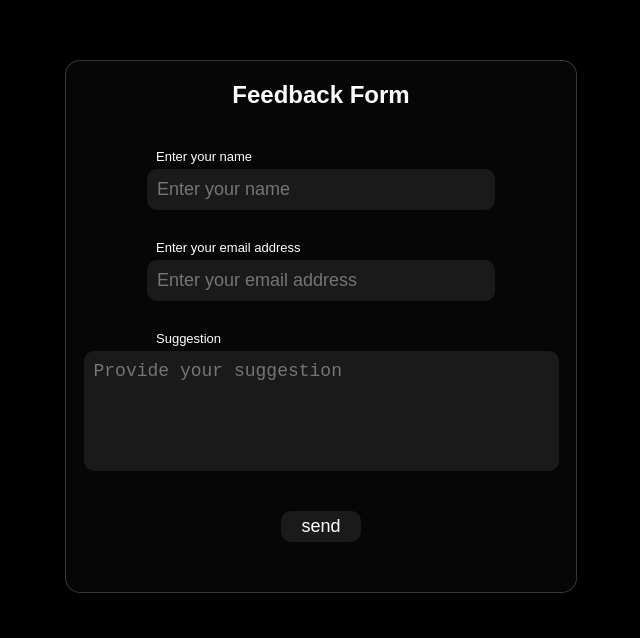
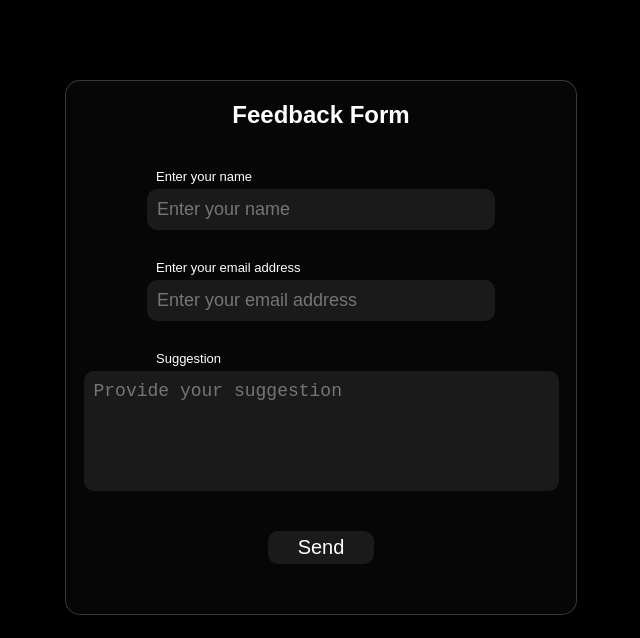
Before and after one commit to abhinandan029/My-Portfolio, a React (Vite) app: page / in a window 1280 px wide. Shown: the part 1542-2180 px from the top of the page, without its empty margins (319-959 px from the left). Built offline with nearby package versions, Linux system fonts and the light colour scheme.

Commit message:
'debugging' in Feedback form

```diff
--- a/src/pages/Feedback.jsx
+++ b/src/pages/Feedback.jsx
@@ -12,6 +12,10 @@ function Feedback(){
 
   function sendEmail(e){
     e.preventDefault();
+    if(email === "" || name === ""){
+      setStatus("data not found");
+    }
+    else{
       setStatus("sending");
 
       emailjs.send(
@@ -38,10 +42,13 @@ function Feedback(){
       );
     }
 
+  }
+
 
 
   return(
-    <div className="form" id="Feedback">
+    <div id="Feedback">
+      <div className="form">
         <h2>Feedback Form</h2>
 
         <label htmlFor="name" >Enter your name</label>
@@ -53,11 +60,14 @@ function Feedback(){
         <label htmlFor="suggestion">Suggestion</label>
         <textarea id="suggestion" placeholder="Provide your suggestion" rows="5" cols="40"  value={message} onChange ={(e) => setMessage(e.target.value)}></textarea>
 
-      <button onClick={sendEmail}>{status === "sending" ? "sending..." : "send"}</button>
+
+        <button onClick={sendEmail}>{status === "sending" ? "Sending..." : "Send"}</button>
 
         {status === "success" && <p>Message Sent!</p>}
         {status === "error" && <p>Something went Wrong!!</p>}
+        {status === "data not found" && <p>Please Enter the Details</p>}
 
+      </div>
     </div>
   );
 
--- a/src/pages/NavigationBar.jsx
+++ b/src/pages/NavigationBar.jsx
@@ -8,7 +8,7 @@ function NavigationBar(){
     <div className="NavigationBar">
       <button id="myinfo" ><a href="#MyInfo" id="links">About Me</a></button>
       <button id="projects" ><a href="#Projects" id="links">Projects</a></button>
-      <button id="feedback" >Feedback</button>
+      <button id="feedback" ><a href="#Feedback" id="links">Feedback</a></button>
       <div className="links" >
         <a id="git" onClick={(e) => window.open("https://github.com/Abhinandan029", "_blank", "noopener,noreferrer")} title="GitHub profile">
           <FaGithub/>
--- a/src/styles/Feedback.css
+++ b/src/styles/Feedback.css
@@ -1,3 +1,7 @@
+#Feedback{
+  padding : 20px 0px 0px 0px;
+}
+
 .form{
   display :flex;
   flex-direction : column;
@@ -61,8 +65,8 @@ h2{
 
 .form button{
   margin-top : 20px;
-  padding : 5px 20px;
-  font-size : 18px;
+  padding : 5px 30px;
+  font-size : 20px;
   border-radius : 10px;
   border : 1px hsl(0, 0%, 10%, 0.1);
   background-color : hsl(0, 0%, 10%);
```
Lines whose indentation alone changed are shown as unchanged.
